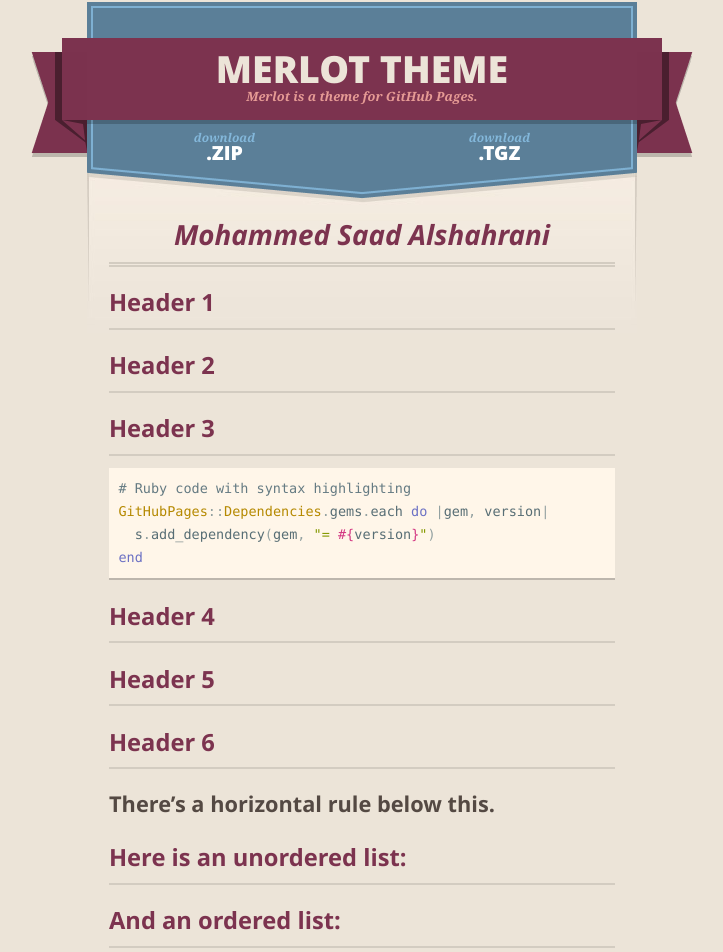
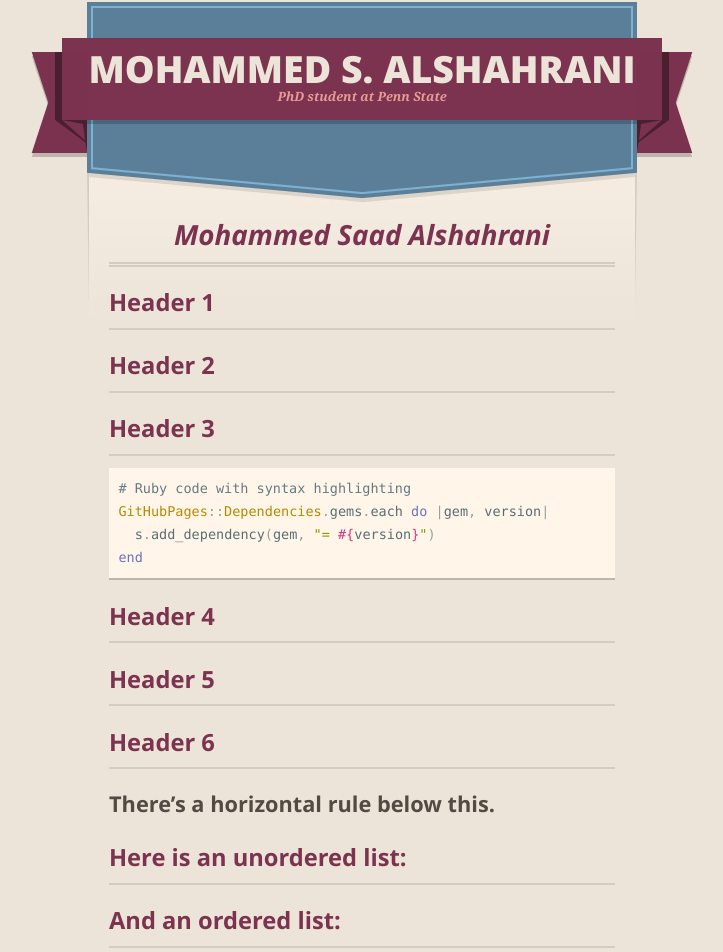
Before and after one commit to MohShahrani/MohShahrani.github.io, a Jekyll site: the page built from index.md, in a window 1280 px wide. Shown: the top 952 px of the page, without its empty margins (278-1001 px from the left). Built offline with Jekyll 4.4.1, drawn with Linux system fonts in a browser that asks for light colours; our own code applies the rules of GitHub Pages for plain Markdown files.

Commit message:
descreption and title changes

```diff
--- a/_config.yml
+++ b/_config.yml
@@ -1,5 +1,5 @@
-title: Merlot theme
-description: Merlot is a theme for GitHub Pages.
-show_downloads: true
-google_analytics:
+title: Mohammed S. Alshahrani
+description: PhD student at Penn State
+show_downloads: false
+google_analytics: false
 theme: jekyll-theme-merlot
```
